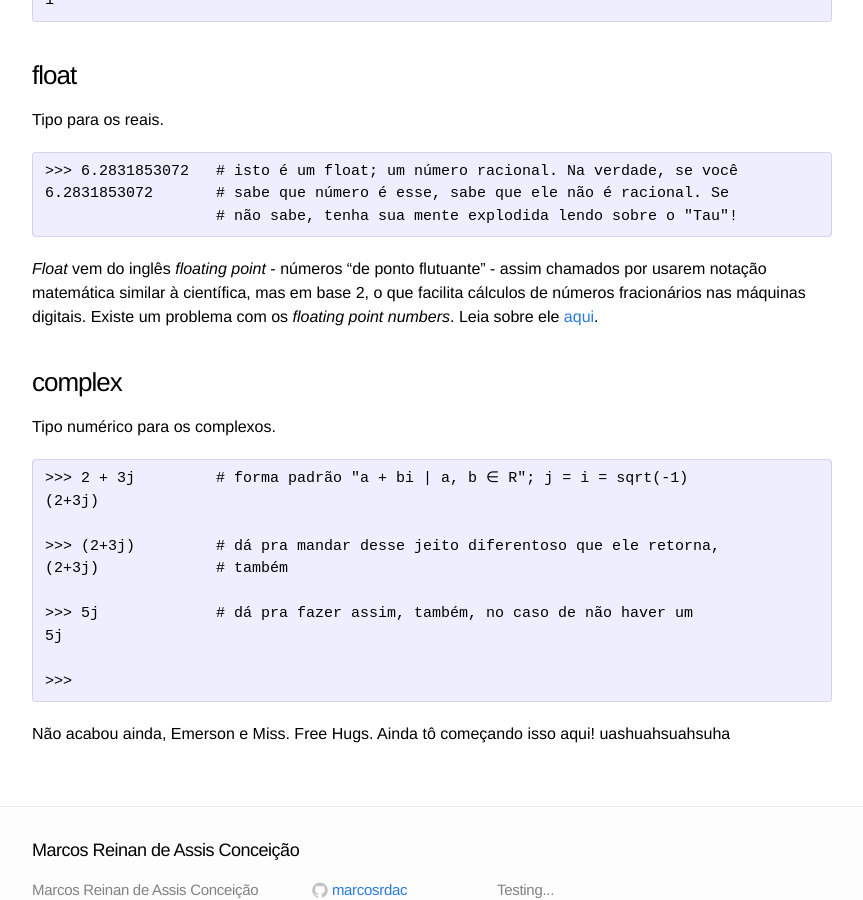
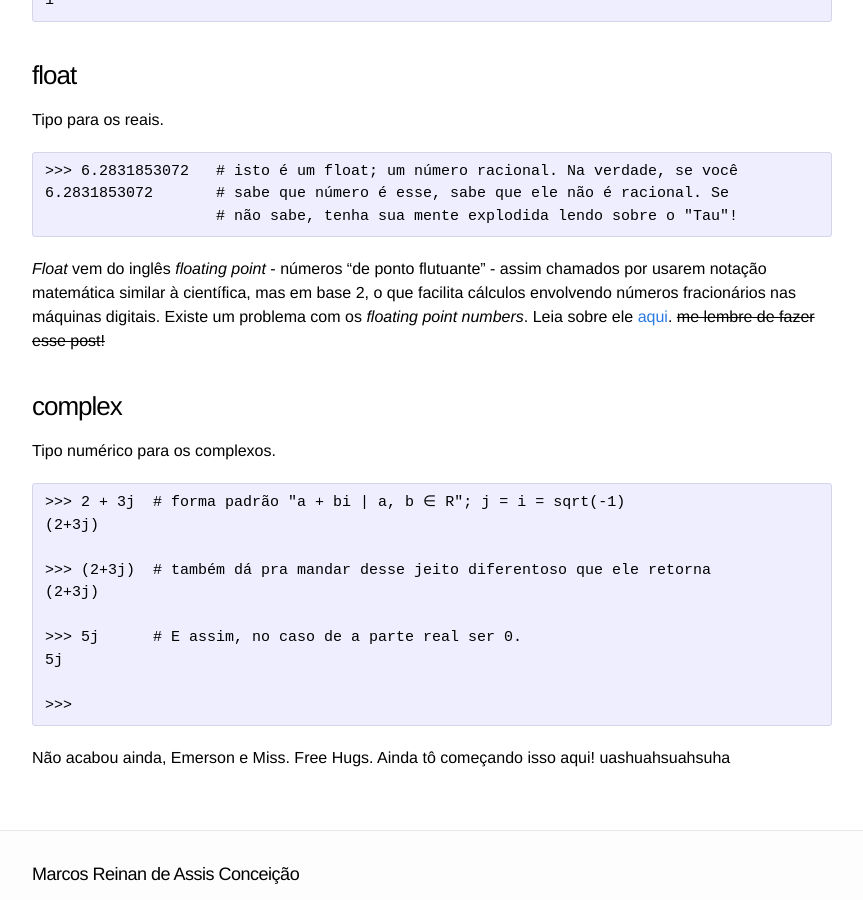
Before and after one commit to marcosrdac/marcosrdac.github.io, a Jekyll site: the page built from _posts/2015-07-14-python3-números.md, in a window 1280 px wide and 900 px high, scrolled down 493 px. Shown: the whole window, without its empty margins (208-1071 px from the left). Built offline with Jekyll 4.4.1, drawn with Linux system fonts in a browser that asks for light colours.

Commit message:
atualizando post de 14/07

```diff
--- a/_posts/2015-07-14-python3-números.md
+++ b/_posts/2015-07-14-python3-números.md
@@ -29,7 +29,7 @@ Tipo para os reais.
                    # não sabe, tenha sua mente explodida lendo sobre o "Tau"!
 {% endhighlight %}
 
-*Float* vem do inglês *floating point* - números "de ponto flutuante" - assim chamados por usarem notação matemática similar à científica, mas em base 2, o que facilita cálculos de números fracionários nas máquinas digitais. Existe um problema com os *floating point numbers*. Leia sobre ele [aqui]({* post_url problemas-com-floating-numbers *}).
+*Float* vem do inglês *floating point* - números "de ponto flutuante" - assim chamados por usarem notação matemática similar à científica, mas em base 2, o que facilita cálculos envolvendo números fracionários nas máquinas digitais. Existe um problema com os *floating point numbers*. Leia sobre ele [aqui]({* post_url problemas-com-floating-numbers *}). ~~me lembre de fazer esse post!~~
 
 
 ### complex
@@ -37,13 +37,13 @@ Tipo para os reais.
 Tipo numérico para os complexos.
 
 {% highlight python3 %}
->>> 2 + 3j         # forma padrão "a + bi | a, b ∈ R"; j = i = sqrt(-1)
+>>> 2 + 3j  # forma padrão "a + bi | a, b ∈ R"; j = i = sqrt(-1)
 (2+3j)
 
->>> (2+3j)         # dá pra mandar desse jeito diferentoso que ele retorna,
-(2+3j)             # também
+>>> (2+3j)  # também dá pra mandar desse jeito diferentoso que ele retorna
+(2+3j)
 
->>> 5j             # dá pra fazer assim, também, no caso de não haver um
+>>> 5j      # E assim, no caso de a parte real ser 0.
 5j
 
 >>>
```
